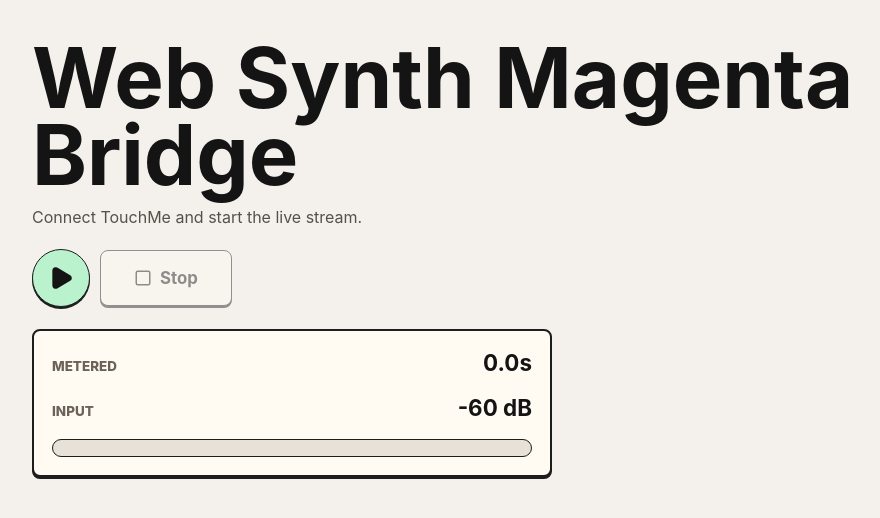
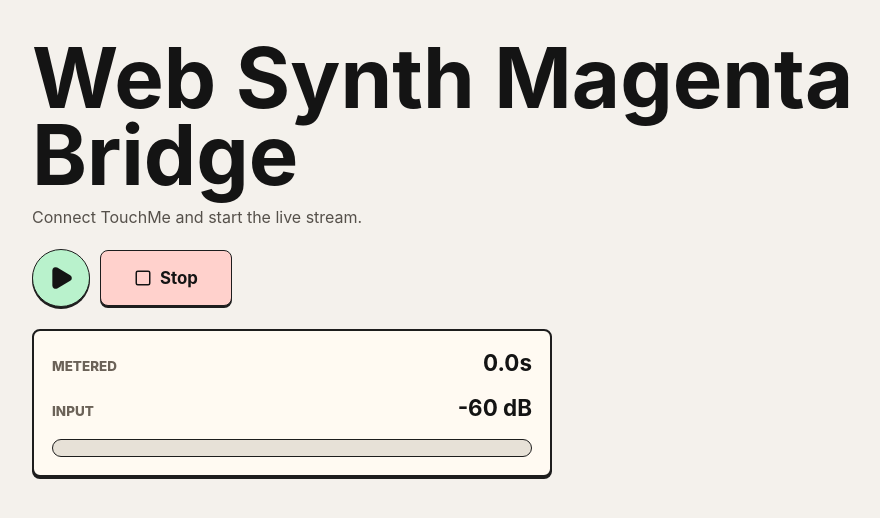
Before and after one commit to audovychenko-mentoring/web-synth-magenta-bridge, a React (Vite) app in the folder apps/web/: page / in a window 1280 px wide. Shown: the top 518 px of the page, without its empty margins (8-888 px from the left). Built offline with nearby package versions, Linux system fonts and the light colour scheme.

Commit message:
Make stop reset stream state

```diff
--- a/apps/web/src/main.tsx
+++ b/apps/web/src/main.tsx
@@ -187,6 +187,7 @@
       input.onmidimessage = null;
     });
     midiInputRef.current = null;
+    captureEnabledRef.current = false;
     midiVoicesRef.current.forEach(({ oscillator, gain }) => {
       const context = audioRef.current;
       if (!context) return;
@@ -357,14 +358,31 @@
   }
 
   function stopLiveStream() {
-    if (!liveRef.current && !armedRef.current) return;
     const wasLive = liveRef.current;
+    const wasArmed = armedRef.current;
     armedRef.current = false;
     setArmed(false);
     liveRef.current = false;
     setLive(false);
-    socketRef.current?.send(JSON.stringify({ type: "magenta:stream:stop" }));
-    setStatus(wasLive ? "Stopping live stream." : "Waiting cancelled.");
+    captureEnabledRef.current = false;
+    midiAccessRef.current?.inputs.forEach((input) => {
+      input.onmidimessage = null;
+    });
+    midiInputRef.current = null;
+    midiVoicesRef.current.forEach(({ oscillator, gain }) => {
+      const context = audioRef.current;
+      if (!context) return;
+      gain.gain.setTargetAtTime(0, context.currentTime, 0.02);
+      oscillator.stop(context.currentTime + 0.08);
+    });
+    midiVoicesRef.current.clear();
+    playerRef.current?.port.postMessage({ type: "reset" });
+    if (socketRef.current?.readyState === WebSocket.OPEN) {
+      socketRef.current.send(JSON.stringify({ type: "magenta:stream:stop" }));
+    }
+    setLevel(0);
+    setCapturedFrames(0);
+    setStatus(wasLive ? "Stopping live stream." : wasArmed ? "Waiting cancelled." : "Stopped.");
   }
 
   return (
@@ -386,7 +404,7 @@
         >
           <Play size={26} fill="currentColor" />
         </button>
-        <button className="primaryAction stopAction" onClick={stopLiveStream} disabled={!armed && !live}>
+        <button className="primaryAction stopAction" onClick={stopLiveStream}>
           <Square size={18} />
           Stop
         </button>
```
Also changed, not shown: apps/web/public/worklets/stream-player-processor.js (+7 -0 lines).
